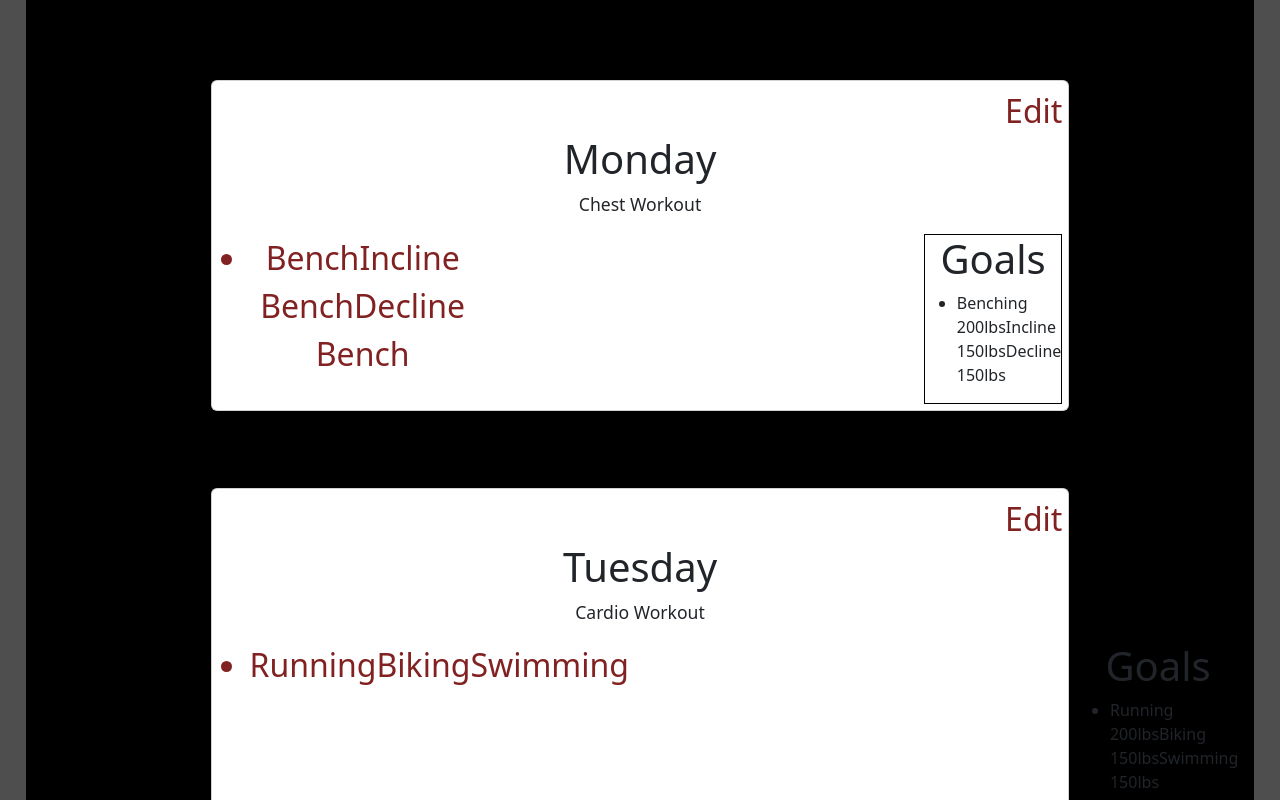
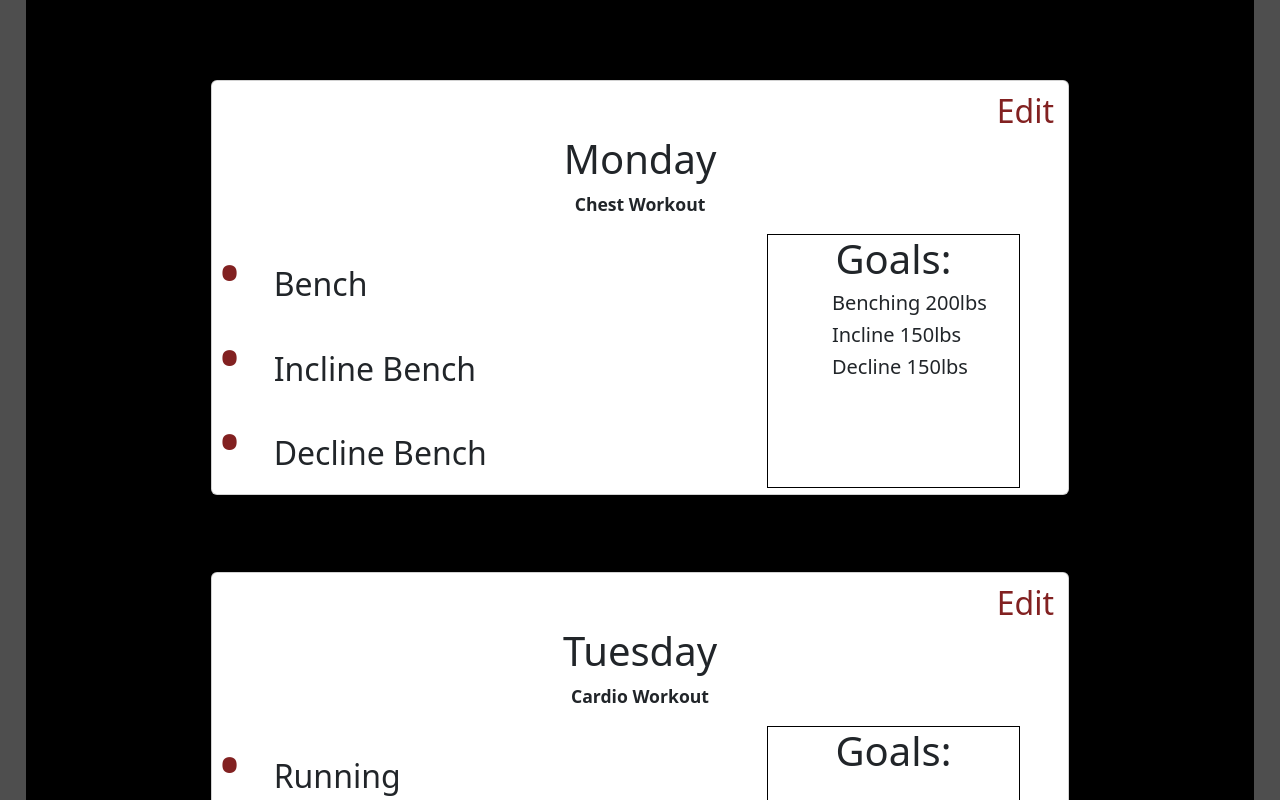
Before and after one commit to DevStar0802/gym-genius, a React (Create React App) app in the folder client/: page /Profile in a window 1280 px wide. Shown: the part 840-1640 px from the top of the page. Built offline with nearby package versions, Linux system fonts and the light colour scheme.

Commit message:
Styles update

```diff
--- a/client/src/components/DayCards/index.js
+++ b/client/src/Components/DayCards.js
@@ -1,22 +1,27 @@
+import React from 'react';
 import 'bootstrap/dist/css/bootstrap.min.css';
-
-
-
 
 const DayCards = (x) => {
     var day = x.day.Day;
     var WorkoutName = x.day.WorkoutName;
     var Exercise = x.day.Exercise;
     var Goal = x.day.Goal;
-    console.log(day);
-    console.log(WorkoutName);
-    console.log(Exercise);
-    console.log(Goal);
 
+    const ExercisesList = () => {
+        return Exercise.map((exercise, index) => (
+            <h2 key={index}>{exercise}</h2>
+        ));
+    };
+
+    const GoalsList = () => {
+        return Goal.map((goal, index) => (
+            <h5 key={index}>{goal}</h5>
+        ));
+    };
 
     return (
-        <div id="ProfileCards" class="card ">
-            <div class="card-body col-md-12">
+        <div id="ProfileCards" className="card">
+            <div className="card-body col-md-12">
 
                 <div id="CardEdit">
                     <a href="#">Edit</a>
@@ -27,21 +32,17 @@ const DayCards = (x) => {
                     <p>{WorkoutName} Workout</p>
                 </div>
 
-
                 <div id="CardBtm">
-                    <div>
-                        <ul id="CardExc">
-                            <li>{Exercise}</li>
-                        </ul>
+                    <div id="CardExc">
+                            {ExercisesList()}
                     </div>
                     <div id="CardGoal">
-                        <h1>Goals</h1>
+                        <h1>Goals:</h1>
                         <ul>
-                            <li>{Goal}</li>
+                            {GoalsList()}
                         </ul>
                     </div>
                 </div>
-
 
             </div>
         </div>
--- a/client/src/pages/Profile.js
+++ b/client/src/pages/Profile.js
@@ -23,13 +23,13 @@ const WeekWorkout = [
     },
     {
         WorkoutName: "Cardio",
-        Exercise: ["Running", "Biking", "Swimming"],
-        Goal: ["Running 200lbs", "Biking 150lbs", "Swimming 150lbs"]
+        Exercise: ["Running", "Biking", "Swimming", "Rowing", "Jump Rope", "Stairmaster", "Elliptical"],
+        Goal: []
     },
     {
         WorkoutName: "Arms",
         Exercise: ["Bicep Curls", "Tricep Extensions", "Hammer Curls"],
-        Goal: ["Bicep Curls 200lbs", "Tricep Extensions 150lbs", "Hammer Curls 150lbs"]
+        Goal: ["Bicep Curls 200lbs", "Tricep Extensions 150lbs", "Hammer Curls 150lbs", "Bicep Curls 200lbs", "Tricep Extensions 150lbs", "Hammer Curls 150lbs"]
     },
     {
         WorkoutName: "Abs",
@@ -68,7 +68,7 @@ const Week = WeekWorkout.map((Workout, i) => {
     }
 });
 
-console.log(Week);
+// console.log(Week);
 
 
 
--- a/client/src/pages/categories.css
+++ b/client/src/pages/categories.css
@@ -25,9 +25,9 @@
 
 .white-text {
   color: white;
-} */
+}
 
-/* h1 {
+h1 {
   color: white;
 } */
 /*
--- a/client/src/pages/homepage.css
+++ b/client/src/pages/homepage.css
@@ -180,6 +180,7 @@ body {
     flex-direction: column;
     justify-content: center;
     align-items: center;
+    font-weight: bold;
 }
 
 #CardEdit {
@@ -187,6 +188,7 @@ body {
     flex-direction: column;
     justify-content: end;
     align-items: end;
+    margin-right: 1%;
 }
 
 #CardEdit a {
@@ -202,28 +204,29 @@ body {
 #CardBtm {
     display: flex;
     flex-direction: row;
+    min-height: 20vh;
 }
 
 #CardExc {
-    font-size: 2rem;
+    text-align: start;
+    width: 65%;
+}
+
+#CardExc h2:before {
+    content: '\2022';
     color: #822121;
-    text-align: center;
+    margin-right: 0.5em;
+    font-size: 4rem;
 }
 
 #CardGoal {
     display: flex;
     flex-direction: column;
-    justify-content: end;
     align-items: center;
-    width: 15vw;
-    margin-left: 35vw;
+    width: 30%;
+    margin-right: 5%;
     border: #000000 solid 1px;
 }
-
-
-
-
-
 
 #hero-flex {
     background-image: url('../images/home-hero.jpg');
```
